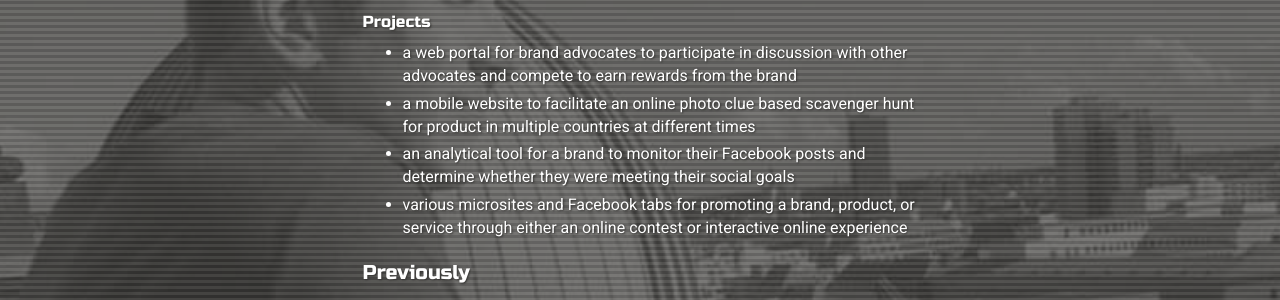
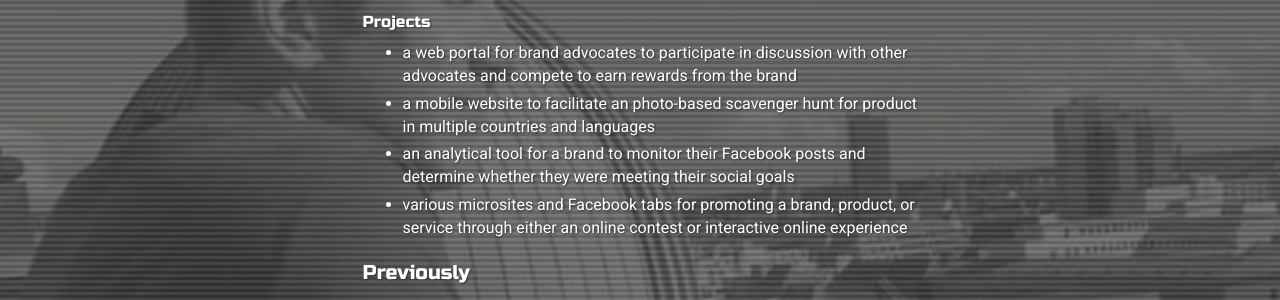
Before and after one commit to derekaug/derekjaugustine.com, a PHP site: page /work/ in a window 1280 px wide. Shown: the part 437-737 px from the top of the page. Run offline with PHP 8.4, Linux system fonts and the light colour scheme; some libraries are stand-ins or nearby versions.

Commit message:
copy changes

```diff
--- a/www/work/index.php
+++ b/www/work/index.php
@@ -56,8 +56,8 @@ $unl_tech = json_decode(file_get_contents(Config::$root . '/data/tech-unl.json')
                         to earn rewards from the brand
                     </li>
                     <li>
-                        a mobile website to facilitate an online photo clue based scavenger hunt for product
-                        in multiple countries at different times
+                        a mobile website to facilitate an photo-based scavenger hunt for product in multiple countries
+                        and languages
                     </li>
                     <li>
                         an analytical tool for a brand to monitor their Facebook posts and determine whether they
```
